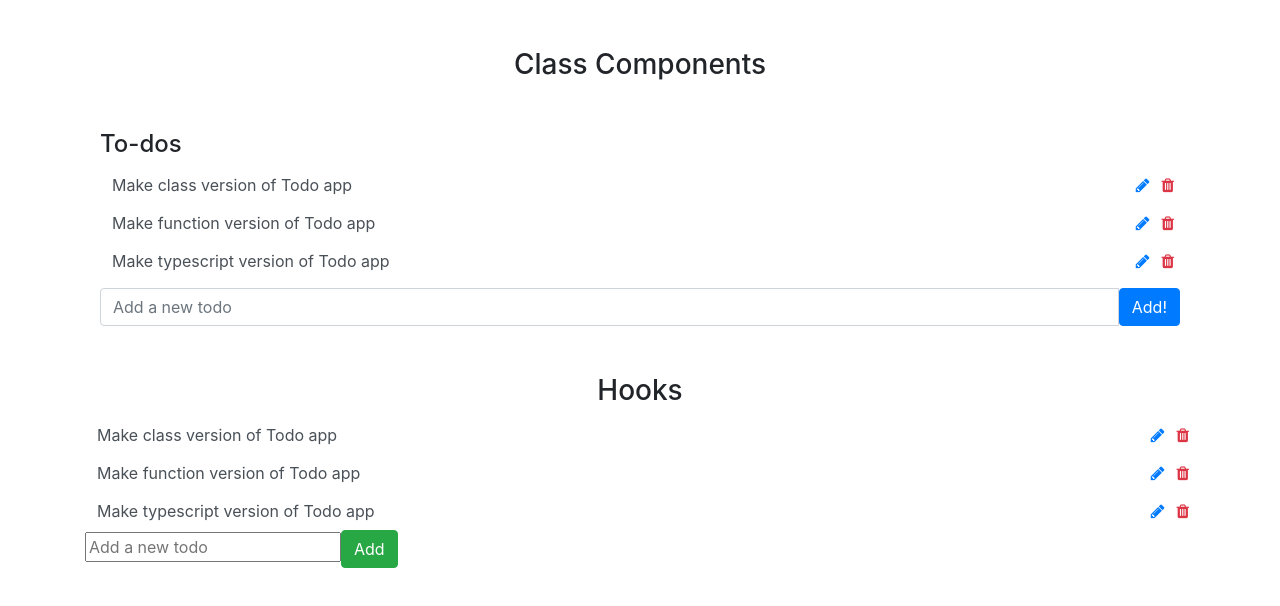
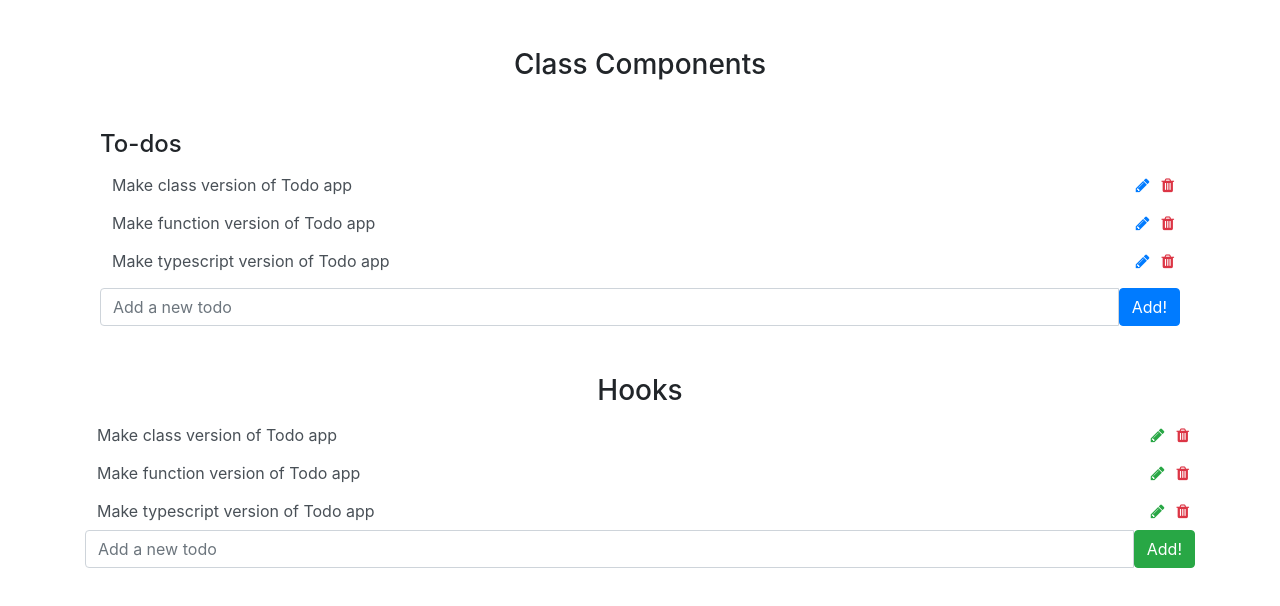
Before and after one commit to joanne-wu-hoo/react-todo-3-ways, a React (Create React App) app: page / in a window 1280 px wide. Shown: the top 606 px of the page. Built offline with nearby package versions, Linux system fonts and the light colour scheme.

Commit message:
fix some styling

```diff
--- a/src/HookComponents/HookTodo.js
+++ b/src/HookComponents/HookTodo.js
@@ -22,7 +22,7 @@ function HookTodo({id,text,removeTodo, editTodo}){
         >
         </input>
         <button onClick={()=>setIsEditable(!isEditable)} className="border-0 bg-white box-shadow-none">
-          <i className="fa fa-pencil text-primary box-shadow-none"></i>
+          <i className="fa fa-pencil text-success box-shadow-none"></i>
         </button>
         <button onClick={()=>removeTodo(id)} className="border-0 bg-white shadow-none">
           <i class="fa fa-trash text-danger"></i>
--- a/src/HookComponents/HookTodoForm.js
+++ b/src/HookComponents/HookTodoForm.js
@@ -14,16 +14,20 @@ function HookTodoForm({addTodo}){
 
   return (
     <form onSubmit={handleSubmit}>
+      <div className="input-group">
         <input
-        className="input"
           type="text"
           name="value"
           value={value}
           placeholder="Add a new todo"
+          className="form-control"
           onChange={e => setValue(e.target.value)}
         >
         </input>
-      <button className="btn btn-success">Add</button>
+        <span className="input-group-btn">
+          <button className="btn btn-success">Add!</button>
+        </span>
+      </div>
     </form>
   )
 
```
Also changed, not shown: src/ClassComponents/Todo.js (indentation only). Lines whose indentation alone changed are shown as unchanged.
